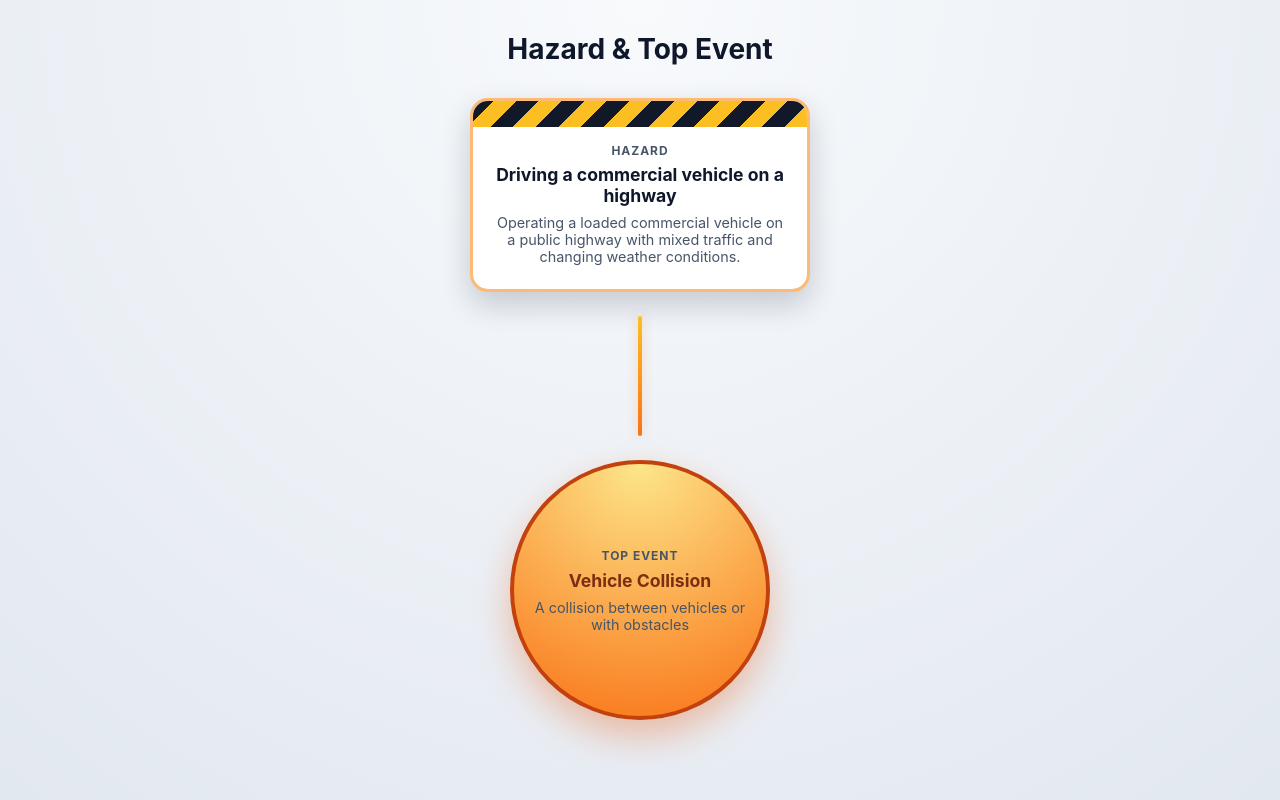
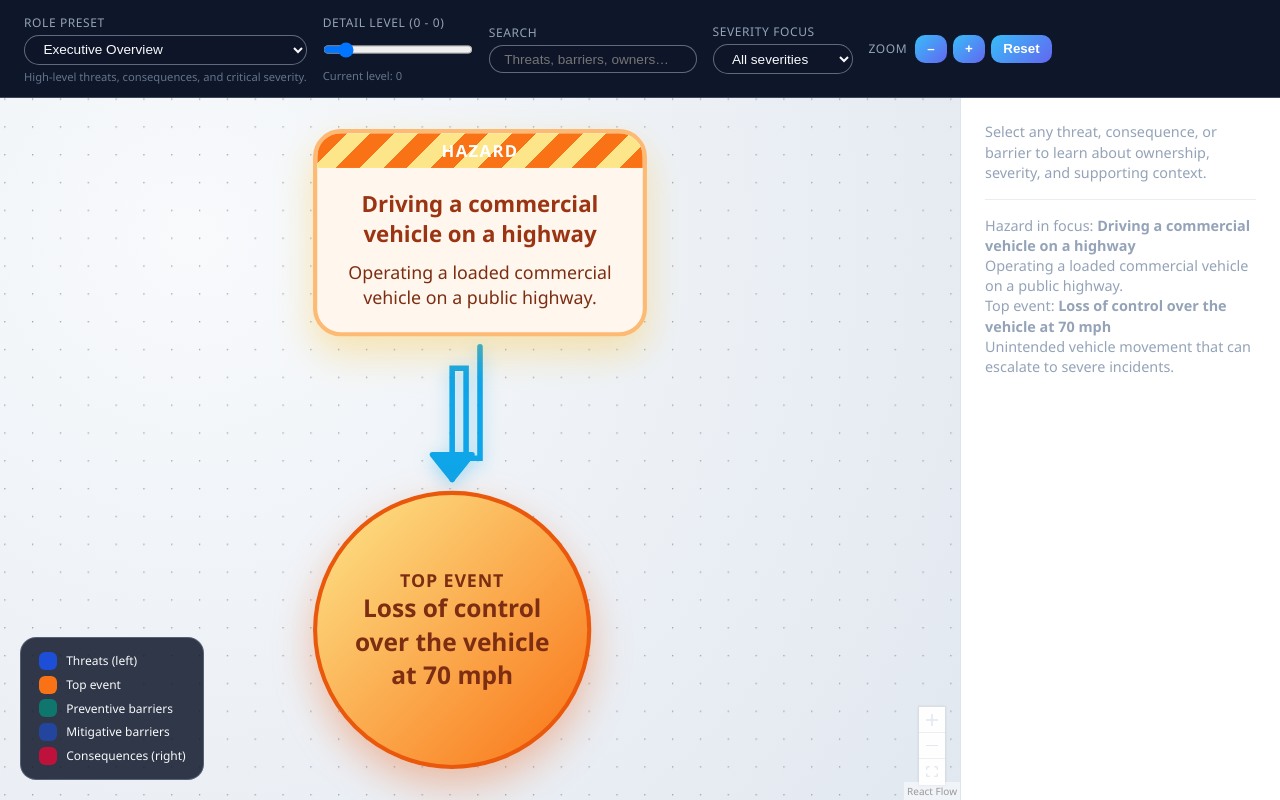
Before and after one commit to stealthymonkey/bowtie-diagram, a React (Vite) app: page / in a window 1280 px wide. Built offline with nearby package versions, Linux system fonts and the light colour scheme.

Commit message:
fix view and app

```diff
--- a/src/App.tsx
+++ b/src/App.tsx
@@ -1,10 +1,24 @@
+import { useState } from 'react';
+import { BowtieDiagramComponent } from './components/BowtieDiagram';
+import { hazardTopEventDiagram } from './lib/hazardTopEvent';
 import './index.css';
-import { HazardTopEvent } from './components/HazardTopEvent';
 
 function App() {
+  const [viewLevel, setViewLevel] = useState(0);
+
+  // Verify component is defined
+  if (!BowtieDiagramComponent) {
+    console.error('BowtieDiagramComponent is undefined!');
+    return <div>Error: Component not loaded</div>;
+  }
+
   return (
     <div className="app">
-      <HazardTopEvent />
+      <BowtieDiagramComponent
+        diagram={hazardTopEventDiagram}
+        viewLevel={viewLevel}
+        onViewLevelChange={setViewLevel}
+      />
     </div>
   );
 }
--- a/src/components/HazardTopEvent.css
+++ /dev/null
@@ -1,93 +0,0 @@
-.hte-shell {
-  display: flex;
-  flex-direction: column;
-  align-items: center;
-  justify-content: flex-start;
-  padding: 2rem;
-  width: 100%;
-  height: 100%;
-  background: radial-gradient(circle at top, #f8fafc, #e2e8f0);
-  color: #0f172a;
-}
-
-.hte-shell h1 {
-  font-size: 1.75rem;
-  margin-bottom: 2rem;
-}
-
-.hte-diagram {
-  display: flex;
-  flex-direction: column;
-  align-items: center;
-  gap: 1.5rem;
-}
-
-.hte-hazard {
-  width: 340px;
-  border-radius: 18px;
-  overflow: hidden;
-  box-shadow: 0 12px 30px rgba(15, 23, 42, 0.2);
-  border: 3px solid #fdba74;
-  background: #fff;
-}
-
-.hte-hazard__stripes {
-  height: 26px;
-  background: repeating-linear-gradient(
-    -45deg,
-    #fbbf24,
-    #fbbf24 16px,
-    #111827 16px,
-    #111827 32px
-  );
-}
-
-.hte-hazard__body {
-  padding: 1rem 1.25rem 1.5rem;
-  text-align: center;
-}
-
-.hte-label {
-  text-transform: uppercase;
-  font-weight: 700;
-  letter-spacing: 0.08em;
-  font-size: 0.75rem;
-  margin-bottom: 0.4rem;
-  color: #475569;
-}
-
-.hte-title {
-  font-size: 1.1rem;
-  font-weight: 700;
-  margin-bottom: 0.5rem;
-}
-
-.hte-hazard__body p,
-.hte-top p {
-  font-size: 0.9rem;
-  color: #475569;
-}
-
-.hte-connector {
-  width: 4px;
-  height: 120px;
-  background: linear-gradient(180deg, #fbbf24, #f97316);
-  border-radius: 999px;
-  box-shadow: 0 0 12px rgba(249, 115, 22, 0.3);
-}
-
-.hte-top {
-  width: 260px;
-  height: 260px;
-  border-radius: 50%;
-  background: radial-gradient(circle at top, #fde68a, #f97316);
-  border: 4px solid #c2410c;
-  box-shadow: 0 16px 36px rgba(234, 88, 12, 0.35);
-  padding: 1.25rem;
-  display: flex;
-  flex-direction: column;
-  align-items: center;
-  justify-content: center;
-  text-align: center;
-  color: #7c2d12;
-}
--- a/src/components/HazardTopEvent.tsx
+++ /dev/null
@@ -1,40 +0,0 @@
-import './HazardTopEvent.css';
-import { carAccidentBowtie } from '../lib/carAccidentData';
-
-export function HazardTopEvent() {
-  const hazard = carAccidentBowtie.hazard;
-  const topEvent = carAccidentBowtie.topEvent;
-
-  if (!hazard) {
-    return (
-      <div className="hte-shell">
-        <h1>Hazard &amp; Top Event</h1>
-        <p>No hazard information available.</p>
-      </div>
-    );
-  }
-
-  return (
-    <div className="hte-shell">
-      <h1>Hazard &amp; Top Event</h1>
-      <div className="hte-diagram">
-        <div className="hte-hazard">
-          <div className="hte-hazard__stripes" />
-          <div className="hte-hazard__body">
-            <div className="hte-label">Hazard</div>
-            <div className="hte-title">{hazard.label}</div>
-            {hazard.description && <p>{hazard.description}</p>}
-          </div>
-        </div>
-
-        <div className="hte-connector" />
-
-        <div className="hte-top">
-          <div className="hte-label">Top Event</div>
-          <div className="hte-title">{topEvent.label}</div>
-          {topEvent.description && <p>{topEvent.description}</p>}
-        </div>
-      </div>
-    </div>
-  );
-}
--- /dev/null
+++ b/src/lib/hazardTopEvent.ts
@@ -0,0 +1,20 @@
+import type { BowtieDiagram } from './types';
+
+export const hazardTopEventDiagram: BowtieDiagram = {
+  id: 'hazard-top-event',
+  name: 'Hazard & Top Event',
+  hazard: {
+    id: 'hazard-vehicle-highway',
+    label: 'Driving a commercial vehicle on a highway',
+    description: 'Operating a loaded commercial vehicle on a public highway.',
+  },
+  topEvent: {
+    id: 'top-event-loss-of-control',
+    label: 'Loss of control over the vehicle at 70 mph',
+    description: 'Unintended vehicle movement that can escalate to severe incidents.',
+    severity: 'high',
+  },
+  threats: [],
+  consequences: [],
+  barriers: [],
+};
```
